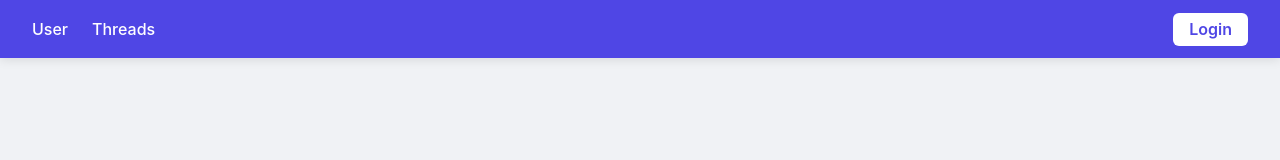
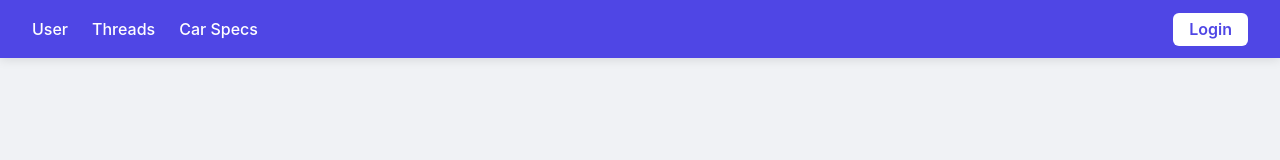
Before and after one commit to Mario-Sek/AWDProject, a React (Create React App) app: page /login in a window 1280 px wide. Shown: the top 160 px of the page. Built offline with nearby package versions, Linux system fonts and the light colour scheme; no server answers.

Commit message:
added car specs link to navbar

```diff
--- a/src/App.jsx
+++ b/src/App.jsx
@@ -5,6 +5,7 @@ import TestUsers from "./ui/testPages/TestUsers";
 import TestThreads from "./ui/testPages/TestThreads";
 import TestCars from "./ui/testPages/TestCars";
 import { useAuth } from "./hooks/useAuth";
+import CarSelector from "./ui/carSpecs/CarSelector";
 
 function App() {
     const { user, loading } = useAuth();
@@ -25,6 +26,14 @@ function App() {
 
                 {/* Optional: redirect / to /forum if logged in */}
                 <Route path="/" element={<Navigate to={user ? "/forum" : "/login"} />} />
+
+                {/* car specs route */}
+                <Route
+                    path="/carspecs"
+                    element={user ? <CarSelector /> : <Navigate to="/login" />}
+                />
+
+
             </Routes>
         </Router>
     );
--- a/src/ui/navbar/Navbar.jsx
+++ b/src/ui/navbar/Navbar.jsx
@@ -16,6 +16,7 @@ export default function Navbar() {
             <div style={styles.leftLinks}>
                 <Link to="/user" style={styles.link}>User</Link>
                 <Link to="/threads" style={styles.link}>Threads</Link>
+                <Link to="/carspecs" style={styles.link}>Car Specs</Link>
             </div>
 
             <div style={styles.rightSection}>
@@ -28,6 +29,7 @@ export default function Navbar() {
                     <Link to="/login" style={{ ...styles.link, ...styles.loginLink }}>Login</Link>
                 )}
             </div>
+
         </nav>
     );
 }
```
